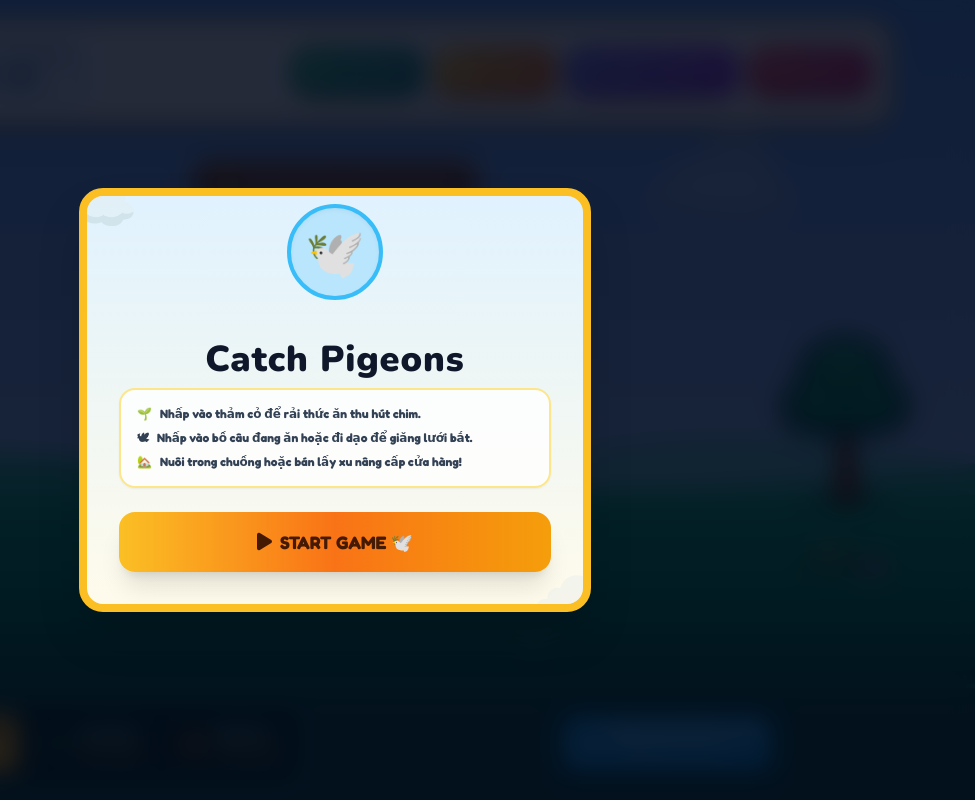
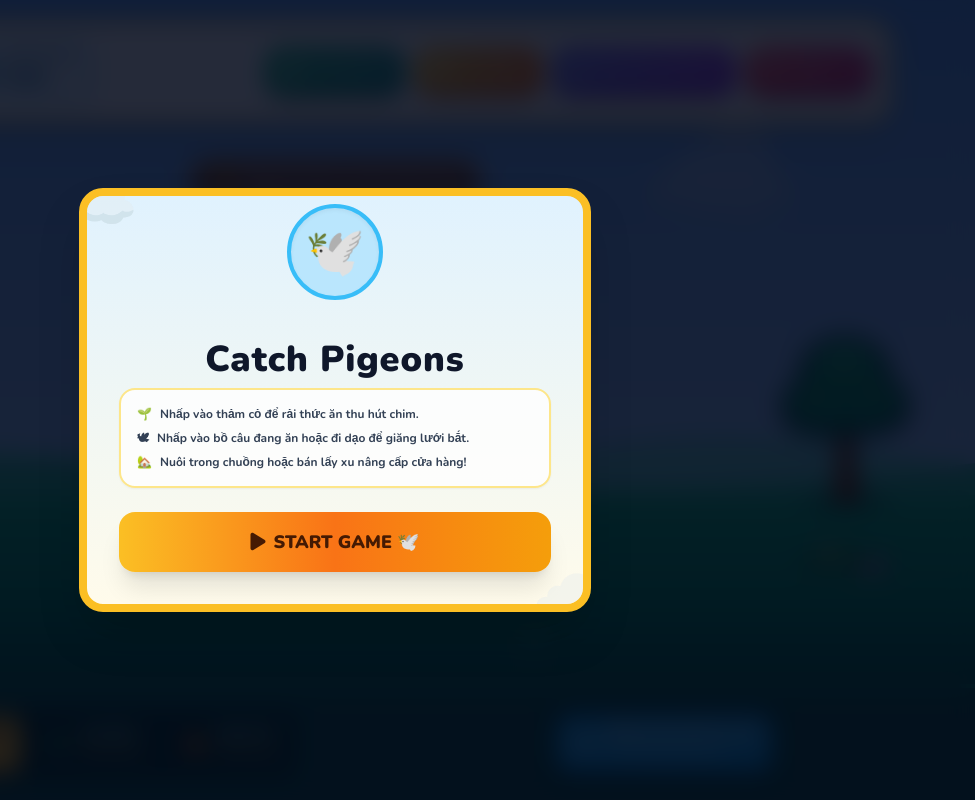
Before and after one commit to trandinhbach/Catch-Pigeons, a plain HTML site: page index.html in a window 1280 px wide. Shown: the full height of the page, 305-1280 px from the left. Drawn offline with nearby package versions, Linux system fonts and the light colour scheme.

Commit message:
Add files via upload

```diff
--- a/index.html
+++ b/index.html
@@ -24,7 +24,7 @@
             100% { transform: rotate(1.2deg); }
         }
         * {
-            font-family: 'Fredoka', cursive, sans-serif;
+            font-family: 'Nunito', 'Fredoka', sans-serif;
             user-select: none;
             -webkit-user-select: none;
             touch-action: manipulation;
```
